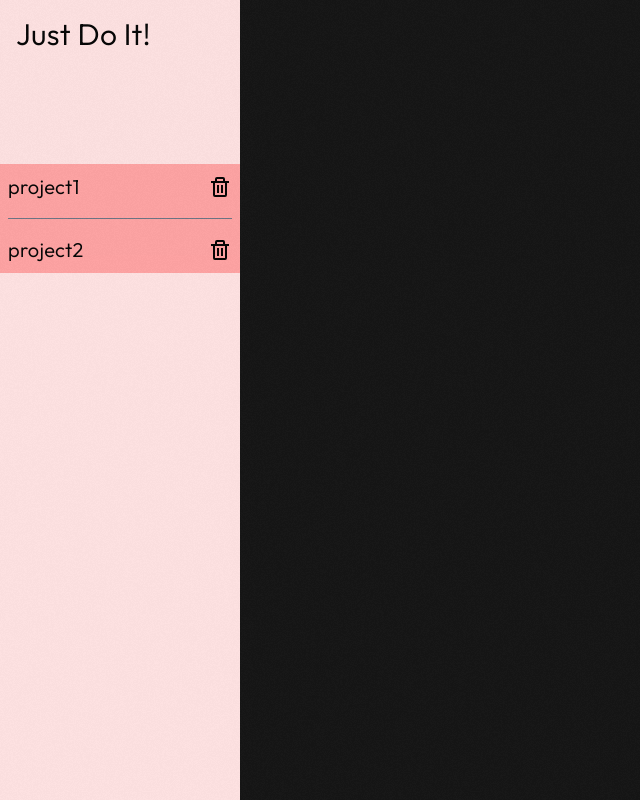
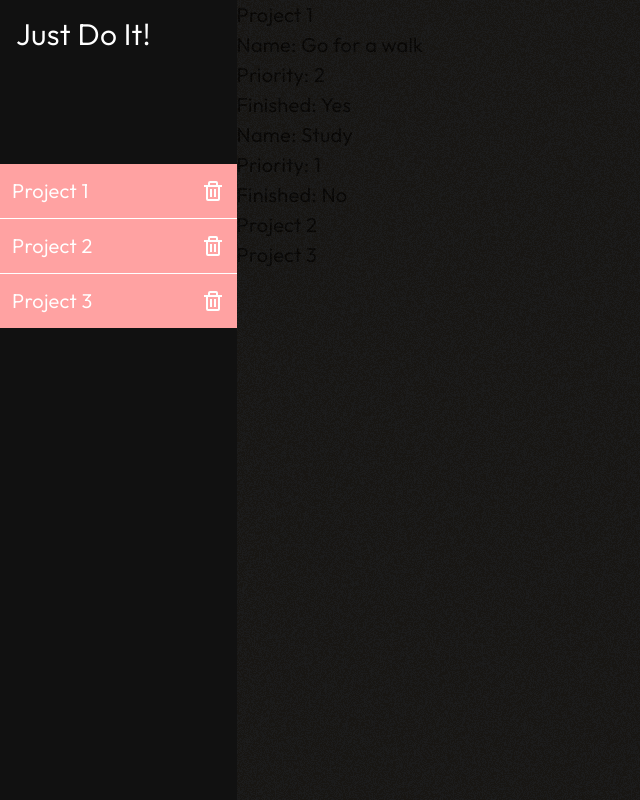
Before and after one commit to mmareqq/todo-app, a React (Vite) app: page / in a window 1280 px wide. Shown: the whole page, without its empty margins (0-640 px from the left). Built offline with nearby package versions, Linux system fonts and the light colour scheme.

Commit message:
Add projects state, project class, task class
- App handles projects changes
- ProjectModel class handles task changes
- TaskModel class could end up not used

```diff
--- a/src/App.jsx
+++ b/src/App.jsx
@@ -1,27 +1,72 @@
+import { useState } from 'react';
 import './main.css';
-import ProjectButton from './ProjectButton';
-import Hr from '../Hr';
+import ProjectButton from './components/ProjectButton.jsx';
+import Hr from './components/Hr.jsx';
 import GrainEffect from './assets/GrainEffect.jsx';
+import ProjectModel from './utils/ProjectModel.js';
+import Project from './components/Project.jsx';
+import TaskModel from './utils/TaskModel.js';
+
 export default function App() {
+   const [activeProject, setActiveProject] = useState(0);
+   const [projects, setProjects] = useState([
+      new ProjectModel(0, 'Project 1', [
+         new TaskModel(0, 'Go for a walk', 2, true),
+         new TaskModel(1, 'Study', 1, false),
+      ]),
+      new ProjectModel(1, 'Project 2'),
+      new ProjectModel(2, 'Project 3'),
+   ]);
+
+   const removeProject = id => {
+      setProjects(p => {
+         return p.filter(project => project.id !== id);
+      });
+   };
+
+   const addProject = newProject => {
+      setProjects(p => {
+         return [...p, newProject];
+      });
+   };
+
+   const editProject = newProject => {
+      setProjects(p => {
+         return p.map(project =>
+            project.id === newProject ? newProject : project,
+         );
+      });
+   };
+
    return (
       <div className="body">
-         <div className="grain-texture">
-            <GrainEffect className="grain-effect" opacity={0.9}></GrainEffect>
-         </div>
-         <aside className="sidebar h-full max-w-60 bg-red-100">
+         <aside className="sidebar h-full max-w-600 text-white">
             <h1 className="p-4 text-3xl">Just Do It!</h1>
             <nav className="projects-list bg-red-300">
-               <ul className="mt-24 flex flex-col gap-4 p-2">
-                  <li>
-                     <ProjectButton text="project1"></ProjectButton>
-                  </li>
-                  <Hr className="bg-gray-500"></Hr>
-                  <li>
-                     <ProjectButton text="project2"></ProjectButton>
-                  </li>
+               <ul className="mt-24 flex flex-col gap-0">
+                  {projects.map((project, index) => {
+                     return (
+                        <>
+                           <li className={`p-3 ${index > 0 ? 'border-t' : ''}`}>
+                              <ProjectButton
+                                 text={project.name}
+                                 id={project.id}
+                                 removeProject={removeProject}></ProjectButton>
+                           </li>
+                        </>
+                     );
+                  })}
                </ul>
             </nav>
          </aside>
+         <main>
+            <GrainEffect opacity={0.025} noiseValue={15} />
+            <GrainEffect opacity={0.035} color="#E0AC69" noiseValue={15} />
+
+            {projects.map(project => {
+               return <Project projectObj={project}></Project>;
+            })}
+         </main>
       </div>
    );
 }
--- a/src/ProjectButton.jsx
+++ /dev/null
@@ -1,12 +0,0 @@
-import { TrashIcon } from './assets/Icons';
-export default function ProjectButton({ text, ...props }) {
-   return (
-      <div className="flex items-center justify-between gap-2">
-         <button>{text}</button>{' '}
-         <button>
-            <span className="sr-only">delete project {text}</span>
-            <TrashIcon></TrashIcon>
-         </button>
-      </div>
-   );
-}
--- a/src/assets/GrainEffect.jsx
+++ b/src/assets/GrainEffect.jsx
@@ -1,18 +1,23 @@
-const PaperTexture = () => {
+export default function GrainEffect({
+   color = '#000',
+   noiseValue = 10,
+   opacity = 0.05,
+}) {
+   console.log(opacity);
    return (
+      <div className="grain-texture" style={{ opacity: opacity }}>
          <div
-         className="grain-texture"
+            className="grain-effect"
             style={{
-            position: 'fixed',
+               position: 'absolute',
                top: 0,
                left: 0,
-            width: '100vw',
-            height: '100vh',
+               width: '100%',
+               height: '100%',
                pointerEvents: 'none',
                zIndex: 9999,
-            background: 'gray', // Paper base color
+               backgroundColor: color, // Paper base color
                mixBlendMode: 'multiply',
-            opacity: 1,
             }}
          >
             <svg
@@ -27,7 +32,7 @@ const PaperTexture = () => {
                <filter id="noiseFilter">
                   <feTurbulence
                      type="fractalNoise"
-                  baseFrequency="10"
+                     baseFrequency={noiseValue}
                      numOctaves="1"
                      stitchTiles="stitch"
                   />
@@ -36,11 +41,9 @@ const PaperTexture = () => {
                      <feFuncA type="discrete" tableValues="0 1" />
                   </feComponentTransfer>
                </filter>
-
                <rect width="100%" height="100%" filter="url(#noiseFilter)" />
             </svg>
          </div>
+      </div>
    );
-};
-
-export default PaperTexture;
+}
--- /dev/null
+++ b/src/components/Project.jsx
@@ -0,0 +1,16 @@
+export default function Project({ projectObj }) {
+   return (
+      <div>
+         <h2>{projectObj.name}</h2>
+         {projectObj.tasks.map(task => {
+            return (
+               <div>
+                  <h3>Name: {task.name}</h3>
+                  <p>Priority: {task.priority}</p>
+                  <p>Finished: {task.isFinished ? 'Yes' : 'No'}</p>
+               </div>
+            );
+         })}
+      </div>
+   );
+}
--- /dev/null
+++ b/src/components/ProjectButton.jsx
@@ -0,0 +1,17 @@
+import { TrashIcon } from '../assets/Icons';
+export default function ProjectButton({ text, id, removeProject, ...props }) {
+   return (
+      <div className="flex items-center justify-between gap-2">
+         <button>{text}</button>
+         <button
+            type="button"
+            onClick={e => {
+               e.preventDefault();
+               removeProject(id);
+            }}>
+            <span className="sr-only">delete project: {text}</span>
+            <TrashIcon></TrashIcon>
+         </button>
+      </div>
+   );
+}
--- a/src/main.css
+++ b/src/main.css
@@ -20,12 +20,18 @@ body {
    font-weight: 350;
    font-size: 1.25rem;
    background-color: #111;
+   display: grid;
+   grid-template-columns: auto 1fr;
 }
 
 button {
    cursor: pointer;
 }
 
-.grain-texture {
-   opacity: 0.04;
+*:has(> .grain-texture) {
+   position: relative;
 }
+
+.sidebar {
+   min-width: 18ch;
+}
--- /dev/null
+++ b/src/utils/ProjectModel.js
@@ -0,0 +1,13 @@
+export default class ProjectModel {
+   #id;
+   constructor(id, name = '', tasks = []) {
+      this.#id = id;
+      this.name = name;
+      this.tasks = tasks;
+   }
+   get id() {
+      return this.#id;
+   }
+
+   addTask() {}
+}
--- /dev/null
+++ b/src/utils/TaskModel.js
@@ -0,0 +1,12 @@
+export default class TaskModel {
+   constructor(id, name = '', priority = 1, isFinished = false) {
+      this.id = id;
+      this.name = name;
+      this.priority = priority;
+      this.isFinished = isFinished;
+   }
+
+   complete() {
+      this.isFinished = true;
+   }
+}
```
Also changed, not shown: .prettierrc.json, src/components/Hr.jsx (renamed from Hr.jsx). Lines whose indentation alone changed are shown as unchanged.
